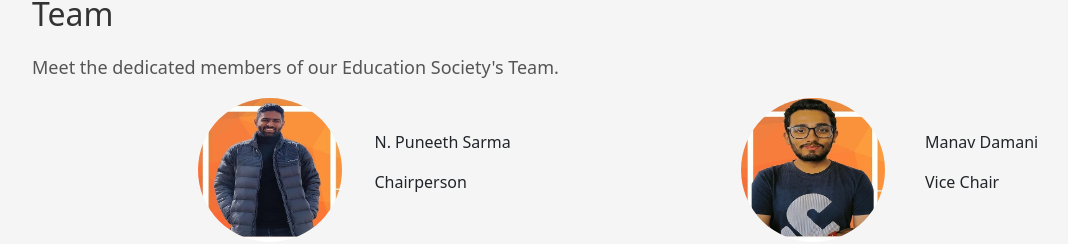
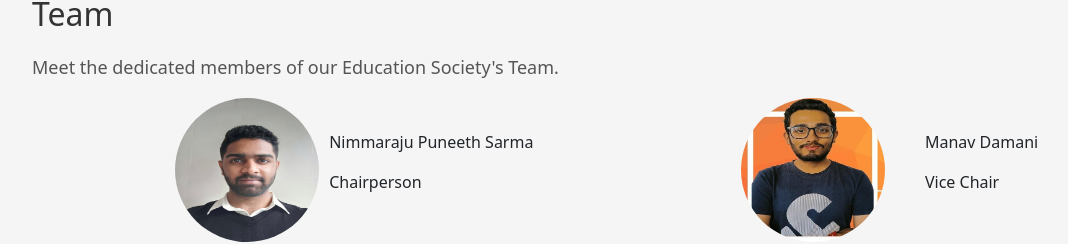
Before and after one commit to trial-start/ieee_site, a React (Create React App) app: page /education-society in a window 1280 px wide. Shown: the part 1232-1476 px from the top of the page, without its empty margins (18-1086 px from the left). Built offline with nearby package versions, Linux system fonts and the light colour scheme; no server answers; the database is empty.

Commit message:
edit members

```diff
--- a/src/components/EducationSociety.js
+++ b/src/components/EducationSociety.js
@@ -6,7 +6,7 @@ import Carousel from "./Carousel";
 import Events from "./Events";
 const EducationSociety = ({ imgs, num }) => {
   const team=[{
-    name:"N. Puneeth Sarma",
+    name:"Nimmaraju Puneeth Sarma",
     img:"images/es_chair.jpg",
     position:"Chairperson"},
   {
```
Also changed, not shown: public/images/es_chair.jpg.
